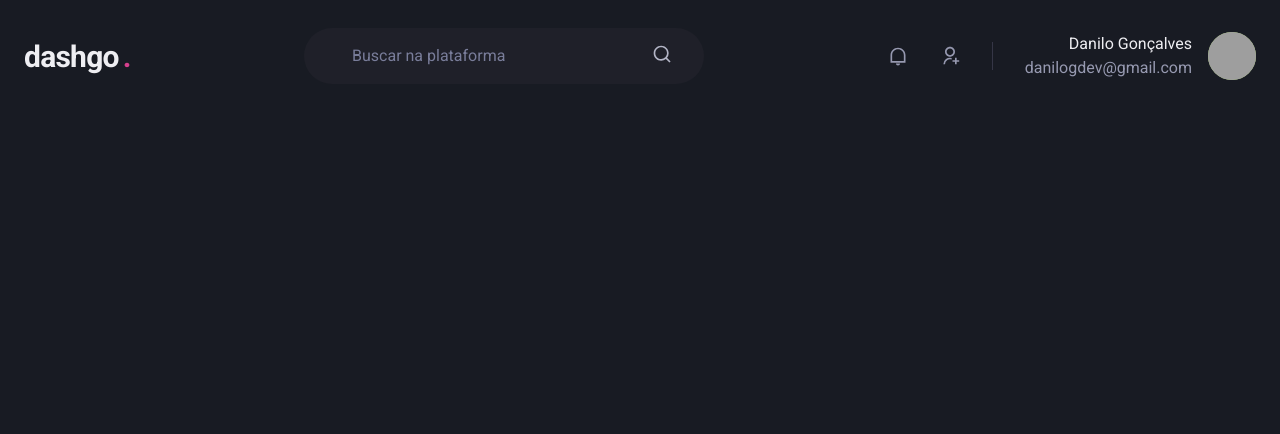
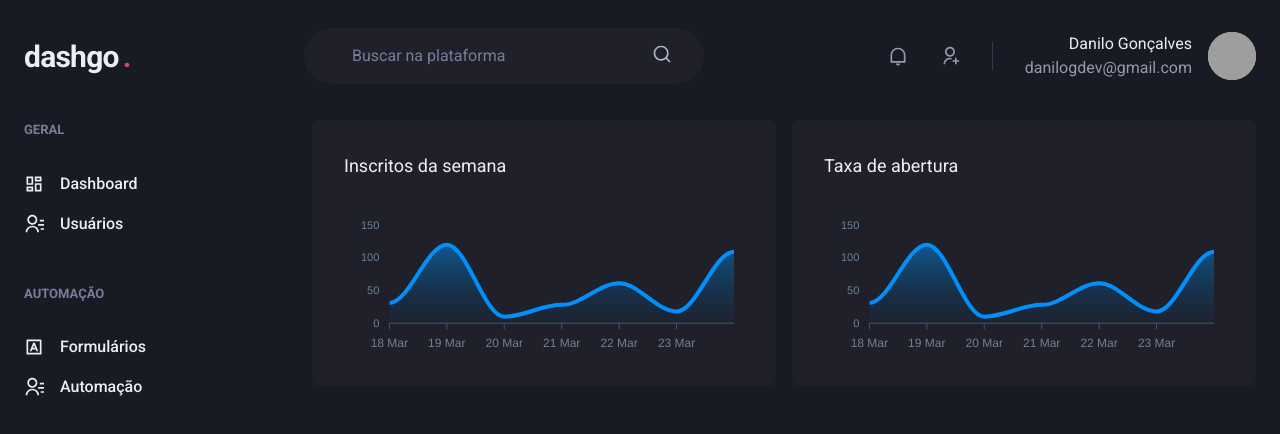
Before and after one commit to jovemdan/ignite-dashgo, a Next.js app: page /dashboard in a window 1280 px wide. Shown: the top 434 px of the page. Built offline with nearby package versions, Linux system fonts and the light colour scheme; grey boxes are pictures that could not be loaded.

Commit message:
feat: Create Chart in Dashboard

```diff
--- a/src/pages/dashboard.tsx
+++ b/src/pages/dashboard.tsx
@@ -1,8 +1,97 @@
+import { Box, Flex, SimpleGrid, Text, theme } from '@chakra-ui/react'
+import dynamic from 'next/dynamic'
 import { Header } from '../components/Header'
+import { SideBar } from '../components/Sidebar'
+import { ApexOptions } from 'apexcharts'
+
+
+const Chart = dynamic(() => import('react-apexcharts'), {
+  ssr: false,
+})
+
+const options: ApexOptions = {
+  chart: {
+    toolbar: {
+      show: false,
+    },
+    zoom: {
+      enabled: false,
+    },
+    foreColor: theme.colors.gray[500]
+  },
+  grid: {
+    show: false,
+  },
+  dataLabels: {
+    enabled: false,
+  },
+  tooltip: {
+    enabled: false,
+  },
+  xaxis: {
+    type: 'datetime',
+    axisBorder: {
+      color: theme.colors.gray[600]
+    },
+    axisTicks: {
+      color: theme.colors.gray[600]
+    },
+    categories: [
+      '2021-03-18T00:00:00.000z',
+      '2021-03-19T00:00:00.000z',
+      '2021-03-20T00:00:00.000z',
+      '2021-03-21T00:00:00.000z',
+      '2021-03-22T00:00:00.000z',
+      '2021-03-23T00:00:00.000z',
+      '2021-03-24T00:00:00.000z',
+    ]
+
+  },
+  fill: {
+    opacity: 0.3,
+    type: 'gradient',
+    gradient: {
+      shade: 'dark',
+      opacityFrom: 0.7,
+      opacityTo: 0.3
+    }
+  }
+}
+
+const series = [
+  { name: 'series1', data: [31, 120, 10, 28, 61, 18, 109] }
+]
 
 export default function Dashboard() {
   return (
+    <Flex direction="column" h="100vh">
+      <Header />
 
-    <Header></Header>
+      <Flex w="100%" my="6" maxWidth={1480} mx="auto" px="6">
+        <SideBar />
+
+        <SimpleGrid flex="1" gap="4" minChildWidth="320px" alignItems="flex-start">
+          <Box
+            p="8"
+            bg="gray.800"
+            borderRadius={8}
+            pb="4"
+          >
+            <Text fontSize="lg" mb="4">Inscritos da semana</Text>
+            <Chart options={options} series={series} type="area" height={160} />
+          </Box>
+
+          <Box
+            p="8"
+            bg="gray.800"
+            borderRadius={8}
+            pb="4"
+          >
+            <Text fontSize="lg" mb="4">Taxa de abertura</Text>
+            <Chart options={options} series={series} type="area" height={160} />
+          </Box>
+        </SimpleGrid>
+      </Flex>
+    </Flex>
   )
 }
```
